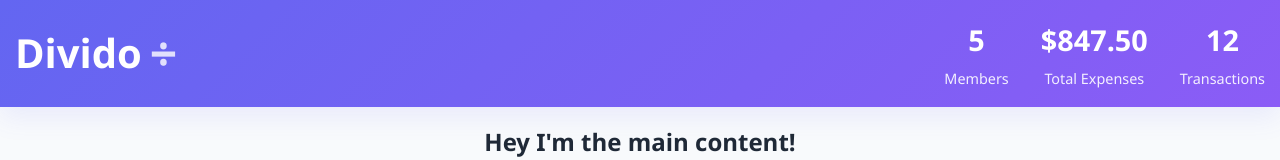
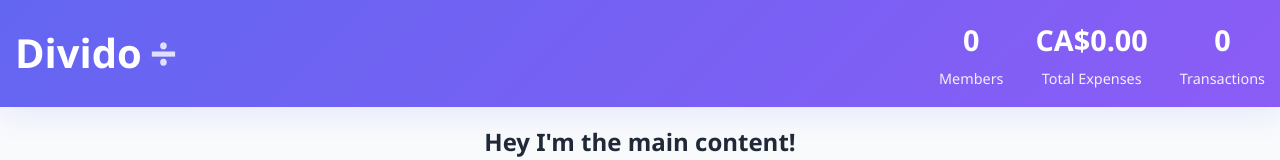
Before and after one commit to its-jasmine/group-expense-tracker, a React app in the folder frontend/: page / in a window 1280 px wide. Shown: the top 160 px of the page. Built offline with nearby package versions, Linux system fonts and the light colour scheme; no server answers; the HTML template or start-up script is replaced by a standard one.

Commit message:
Propogating data from api call made in parent App component, to Header component.

```diff
--- a/frontend/src/App.jsx
+++ b/frontend/src/App.jsx
@@ -1,13 +1,25 @@
-import { useState } from 'react'
 import './index.css'
 import Header from './components/Header'
 import Main from './components/Main'
+import api from './api'
+import { useState, useEffect } from 'react'
 
 function App() {
+  const [summaryData, setSummaryData] = useState({})
+  useEffect(() => {
+    api.getSummary().then(response => {
+      console.log(response)
+      setSummaryData(response)
+    })
+  }, [])
 
   return (
     <>
-      <Header />
+      <Header
+        memberCount={summaryData.hasOwnProperty('memberCount') ? summaryData.memberCount : 0}
+        expenseCount={summaryData.hasOwnProperty('expenseCount') ? summaryData.expenseCount : 0}
+        expenseSum={summaryData.hasOwnProperty('expenseSum') ? summaryData.expenseSum : 0}
+      />
       <Main />
     </>
   )
--- a/frontend/src/components/Header.jsx
+++ b/frontend/src/components/Header.jsx
@@ -1,19 +1,25 @@
-export default function Header() {
+export default function Header({memberCount, expenseCount, expenseSum}) {
+    // Create a NumberFormat object for CAD Dollars in English
+    const formatterCAD = new Intl.NumberFormat('en-US', { // TODO move to separate formatting helper file
+    style: 'currency',
+    currency: 'CAD',
+    });
+
     return (
         <header>
             <div className="header-content">
                 <div className="logo">Divido</div>
                 <div className="stats">
                     <div className="stat-item">
-                        <h3>5</h3>
+                        <h3>{memberCount}</h3>
                         <p>Members</p>
                     </div>
                     <div className="stat-item">
-                        <h3>$847.50</h3>
+                        <h3>{formatterCAD.format(expenseSum)}</h3>
                         <p>Total Expenses</p>
                     </div>
                     <div className="stat-item">
-                        <h3>12</h3>
+                        <h3>{expenseCount}</h3>
                         <p>Transactions</p>
                     </div>
                 </div>
```
